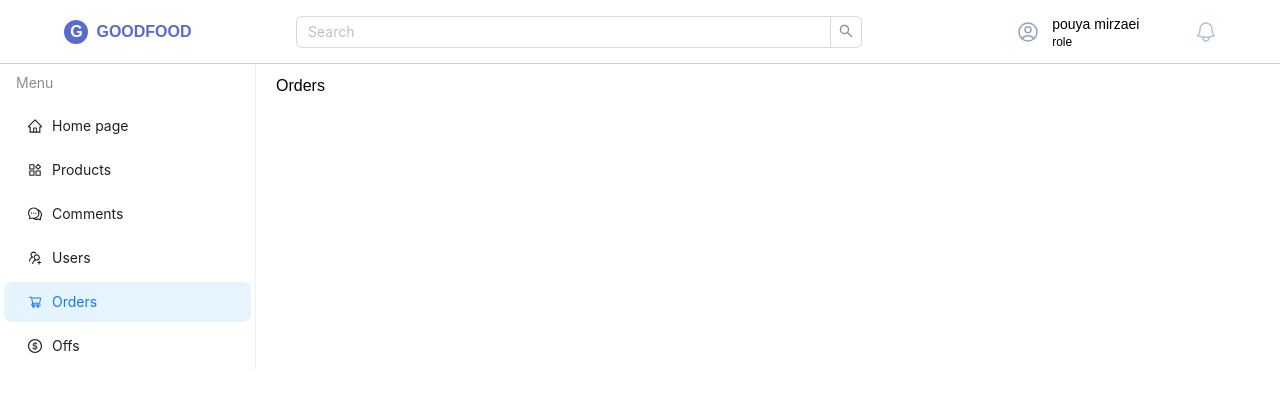
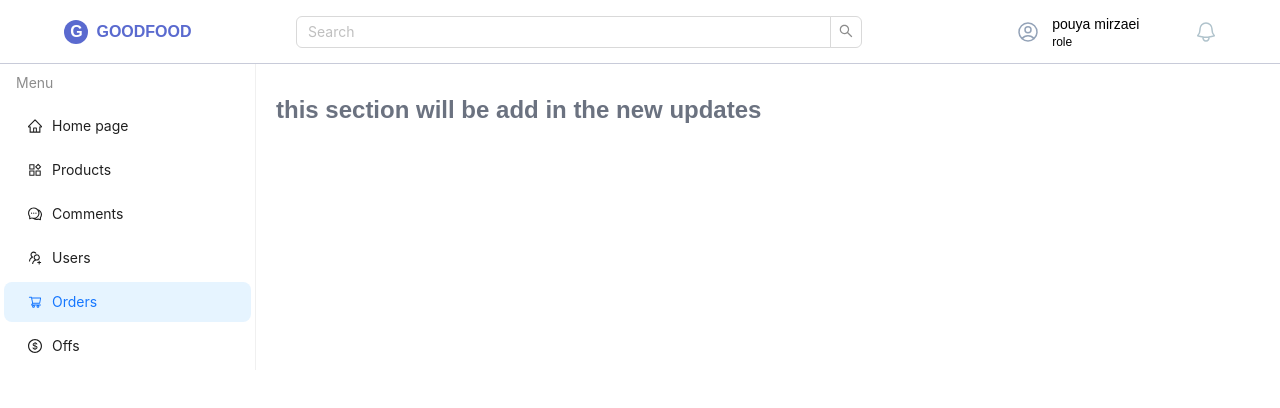
Before and after one commit to pouya-mirzaei/product-manager-cms, a React (Vite) app in the folder frontend/: page /orders in a window 1280 px wide. Shown: the top 408 px of the page. Built offline with nearby package versions, Linux system fonts and the light colour scheme; what @ant-design/happy-work-theme would draw is missing.

Commit message:
update: finishing up the first faze of the project

```diff
--- a/frontend/src/Pages/Offs.jsx
+++ b/frontend/src/Pages/Offs.jsx
@@ -1,5 +1,10 @@
 import React from 'react';
+import HeaderTitle from '../Components/HeaderTitle';
 
 export default function Offs() {
-  return <div>Offs</div>;
+  return (
+    <section>
+      <HeaderTitle msg="this section will be add in the new updates" />
+    </section>
+  );
 }
--- a/frontend/src/Pages/Orders.jsx
+++ b/frontend/src/Pages/Orders.jsx
@@ -1,5 +1,10 @@
 import React from 'react';
+import HeaderTitle from '../Components/HeaderTitle';
 
 export default function Orders() {
-  return <div>Orders</div>;
+  return (
+    <section>
+      <HeaderTitle msg="this section will be add in the new updates" />
+    </section>
+  );
 }
```
